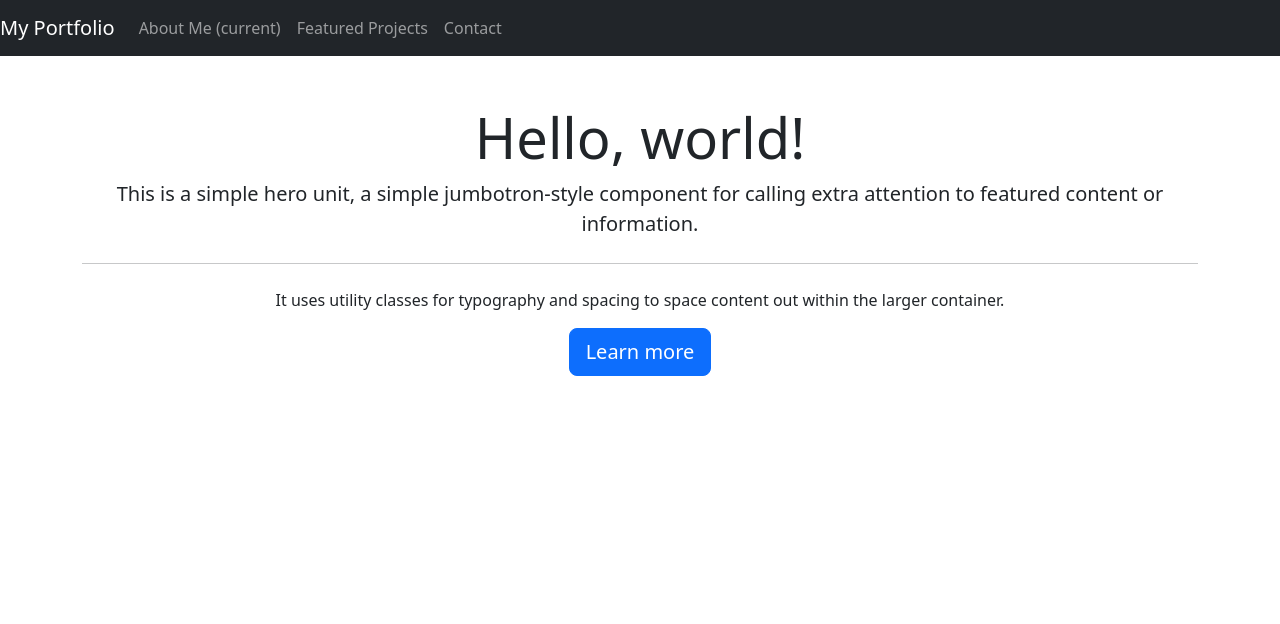
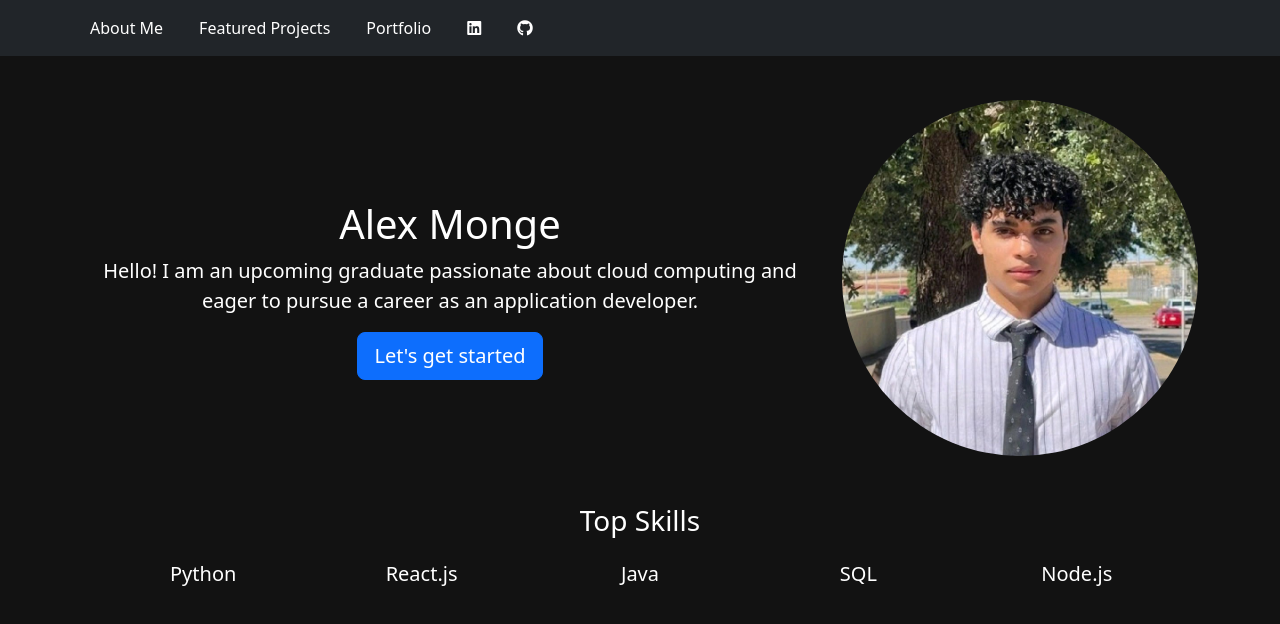
Before and after one commit to a1monge/my-portfolio, a React (Create React App) app: page / in a window 1280 px wide. Shown: the top 624 px of the page. Built offline with nearby package versions, Linux system fonts and the light colour scheme.

Commit message:
updated layout of about me page

```diff
--- a/public/index.html
+++ b/public/index.html
@@ -1,6 +1,7 @@
 <!DOCTYPE html>
 <html lang="en">
   <head>
+    <link rel="stylesheet" href="https://cdnjs.cloudflare.com/ajax/libs/font-awesome/5.15.4/css/all.min.css">
     <meta charset="utf-8" />
     <link rel="icon" href="%PUBLIC_URL%/favicon.ico" />
     <meta name="viewport" content="width=device-width, initial-scale=1" />
--- a/src/App.css
+++ b/src/App.css
@@ -1,3 +1,4 @@
+/* Existing styles */
 .App {
   text-align: center;
 }
@@ -32,7 +33,57 @@
   from {
     transform: rotate(0deg);
   }
+
   to {
     transform: rotate(360deg);
   }
 }
+
+/* Additional styles */
+.App {
+  background-color: #121212;
+  color: #ffffff;
+  min-height: 100vh;
+  display: flex;
+  flex-direction: column;
+}
+
+.navbar-brand {
+  font-size: 1.5rem;
+}
+
+.nav-link {
+  color: #ffffff !important;
+  margin-right: 20px;
+}
+
+.header {
+  flex: 1;
+  display: flex;
+  flex-direction: column;
+  justify-content: center;
+  align-items: center;
+  padding-top: 20px;
+}
+
+.lead {
+  font-size: 1.25rem;
+}
+
+.btn-primary {
+  background-color: #007bff;
+  border: none;
+}
+
+.btn-primary:hover {
+  background-color: #0056b3;
+}
+
+.img-fluid {
+  max-width: 100%;
+  height: auto;
+}
+
+.rounded-circle {
+  border-radius: 50%;
+}
--- a/src/App.js
+++ b/src/App.js
@@ -1,38 +1,15 @@
 import React from 'react';
 import './App.css';
 import 'bootstrap/dist/css/bootstrap.min.css';
+import Navbar from './components/Navbar';
+import Header from './components/Header';
+
 
 function App() {
   return (
     <div className="App">
-      <nav className="navbar navbar-expand-lg navbar-dark bg-dark">
-        <a className="navbar-brand" href="/">My Portfolio</a>
-        <button className="navbar-toggler" type="button" data-toggle="collapse" data-target="#navbarNav" aria-controls="navbarNav" aria-expanded="false" aria-label="Toggle navigation">
-          <span className="navbar-toggler-icon"></span>
-        </button>
-        <div className="collapse navbar-collapse" id="navbarNav">
-          <ul className="navbar-nav">
-            <li className="nav-item active">
-              <a className="nav-link" href="/">About Me <span className="sr-only">(current)</span></a>
-            </li>
-            <li className="nav-item">
-              <a className="nav-link" href="/projects">Featured Projects</a>
-            </li>
-            <li className="nav-item">
-              <a className="nav-link" href="/contact">Contact</a>
-            </li>
-          </ul>
-        </div>
-      </nav>
-      <div className="container mt-5">
-        <div className="jumbotron">
-          <h1 className="display-4">Hello, world!</h1>
-          <p className="lead">This is a simple hero unit, a simple jumbotron-style component for calling extra attention to featured content or information.</p>
-          <hr className="my-4" />
-          <p>It uses utility classes for typography and spacing to space content out within the larger container.</p>
-          <a className="btn btn-primary btn-lg" href="#" role="button">Learn more</a>
-        </div>
-      </div>
+      <Navbar />
+      <Header />
     </div>
   );
 }
--- a/src/components/Header.js
+++ b/src/components/Header.js
@@ -1,10 +1,26 @@
-// src/components/Header.js
 import React from 'react';
+import 'bootstrap/dist/css/bootstrap.min.css';
+import profileImage from '../img/profile.jpg'; // Import the image
+import Skills from './Skills'; // Import the Skills component
 
-const Header = () => (
-    <header>
-        <h1>My Portfolio</h1>
-    </header>
-);
+function Header() {
+    return (
+        <div className="container mt-4">
+            <header className="header text-center">
+                <div className="row align-items-center">
+                    <div className="col-md-8">
+                        <h1 className="mt-4">Alex Monge</h1>
+                        <p className="lead">Hello! I am an upcoming graduate passionate about cloud computing and eager to pursue a career as an application developer.</p>
+                        <a href="#get-started" className="btn btn-primary btn-lg">Let's get started</a>
+                    </div>
+                    <div className="col-md-4">
+                        <img src={profileImage} alt="Alex Monge" className="rounded-circle img-fluid" style={{ maxWidth: "100%", height: "auto" }} />
+                    </div>
+                </div>
+                <Skills />
+            </header>
+        </div>
+    );
+}
 
 export default Header;
--- /dev/null
+++ b/src/components/Navbar.js
@@ -0,0 +1,41 @@
+// Navbar.js
+import React from 'react';
+
+const Navbar = () => {
+    return (
+        <nav className="navbar navbar-expand-lg navbar-dark bg-dark">
+            <div className="container">
+                <button className="navbar-toggler" type="button" data-toggle="collapse" data-target="#navbarNav" aria-controls="navbarNav" aria-expanded="false" aria-label="Toggle navigation">
+                    <span className="navbar-toggler-icon"></span>
+                </button>
+                <div className="collapse navbar-collapse" id="navbarNav">
+                    <ul className="navbar-nav ml-auto">
+                        <li className="nav-item">
+                            <a className="nav-link" href="#About-Me">About Me</a>
+                        </li>
+                        <li className="nav-item">
+                            <a className="nav-link" href="#Featured-Projects">Featured Projects</a>
+                        </li>
+                        <li className="nav-item">
+                            <a className="nav-link" href="#Portfolio">Portfolio</a>
+                        </li>
+                    </ul>
+                    <ul className="navbar-nav">
+                        <li className="nav-item">
+                            <a className="nav-link" href="https://www.linkedin.com/in/alex-monge-7b551b207/" target="_blank" rel="noopener noreferrer">
+                                <i className="fab fa-linkedin"></i>
+                            </a>
+                        </li>
+                        <li className="nav-item">
+                            <a className="nav-link" href="https://github.com/a1monge" target="_blank" rel="noopener noreferrer">
+                                <i className="fab fa-github"></i>
+                            </a>
+                        </li>
+                    </ul>
+                </div>
+            </div>
+        </nav>
+    );
+}
+
+export default Navbar;
--- /dev/null
+++ b/src/components/Skills.js
@@ -0,0 +1,29 @@
+// Skills.js
+import React from 'react';
+
+const Skills = () => {
+    return (
+        <div className="container text-center mt-5">
+            <h3>Top Skills</h3>
+            <div className="d-flex justify-content-around flex-wrap">
+                <div className="skill m-3" style={{ width: "150px" }}>
+                    <h5>Python</h5>
+                </div>
+                <div className="skill m-3" style={{ width: "150px" }}>
+                    <h5>React.js</h5>
+                </div>
+                <div className="skill m-3" style={{ width: "150px" }}>
+                    <h5>Java</h5>
+                </div>
+                <div className="skill m-3" style={{ width: "150px" }}>
+                    <h5>SQL</h5>
+                </div>
+                <div className="skill m-3" style={{ width: "150px" }}>
+                    <h5>Node.js</h5>
+                </div>
+            </div>
+        </div>
+    );
+}
+
+export default Skills;
```
Also changed, not shown: src/img/profile.jpg (added).
